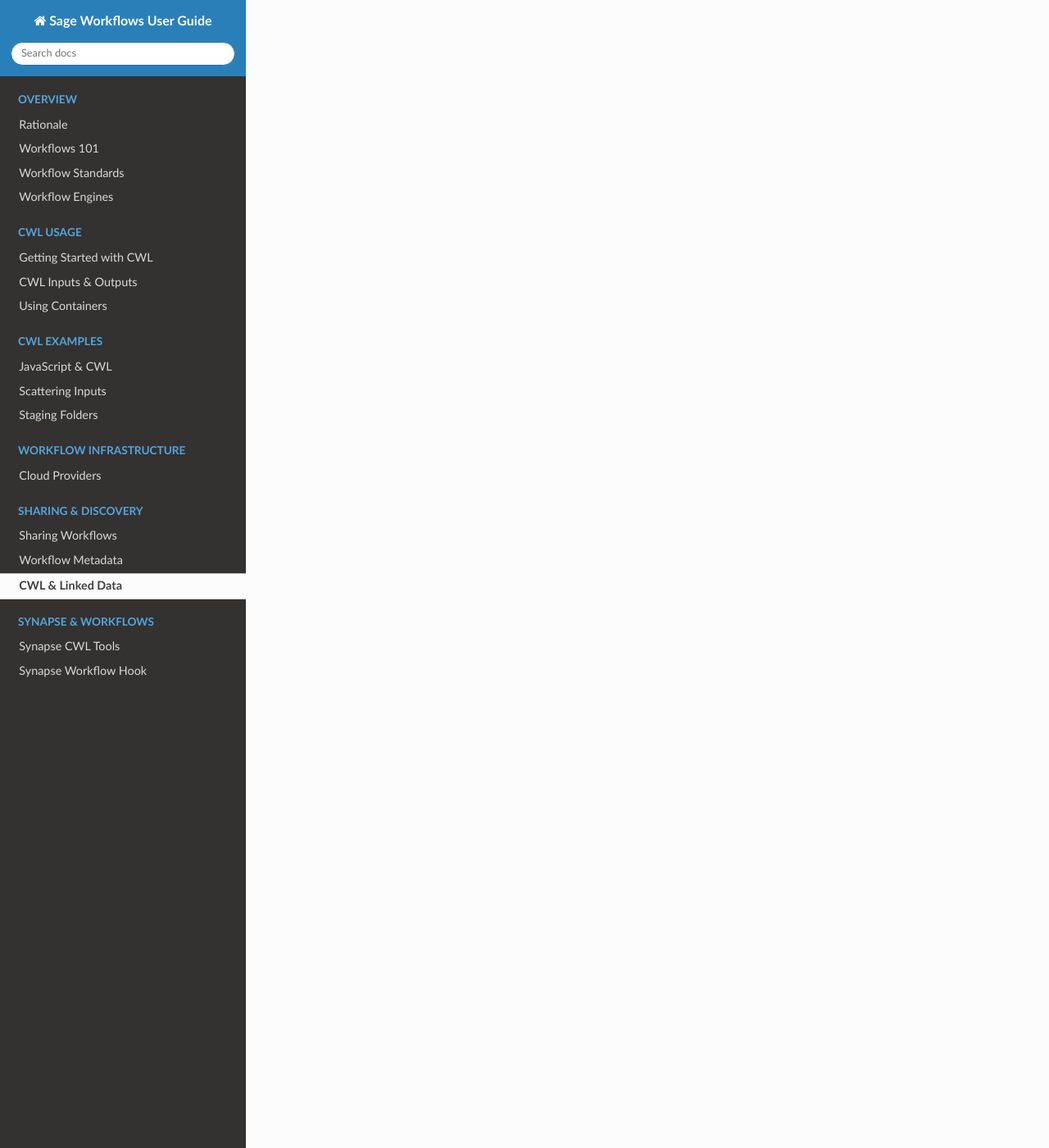
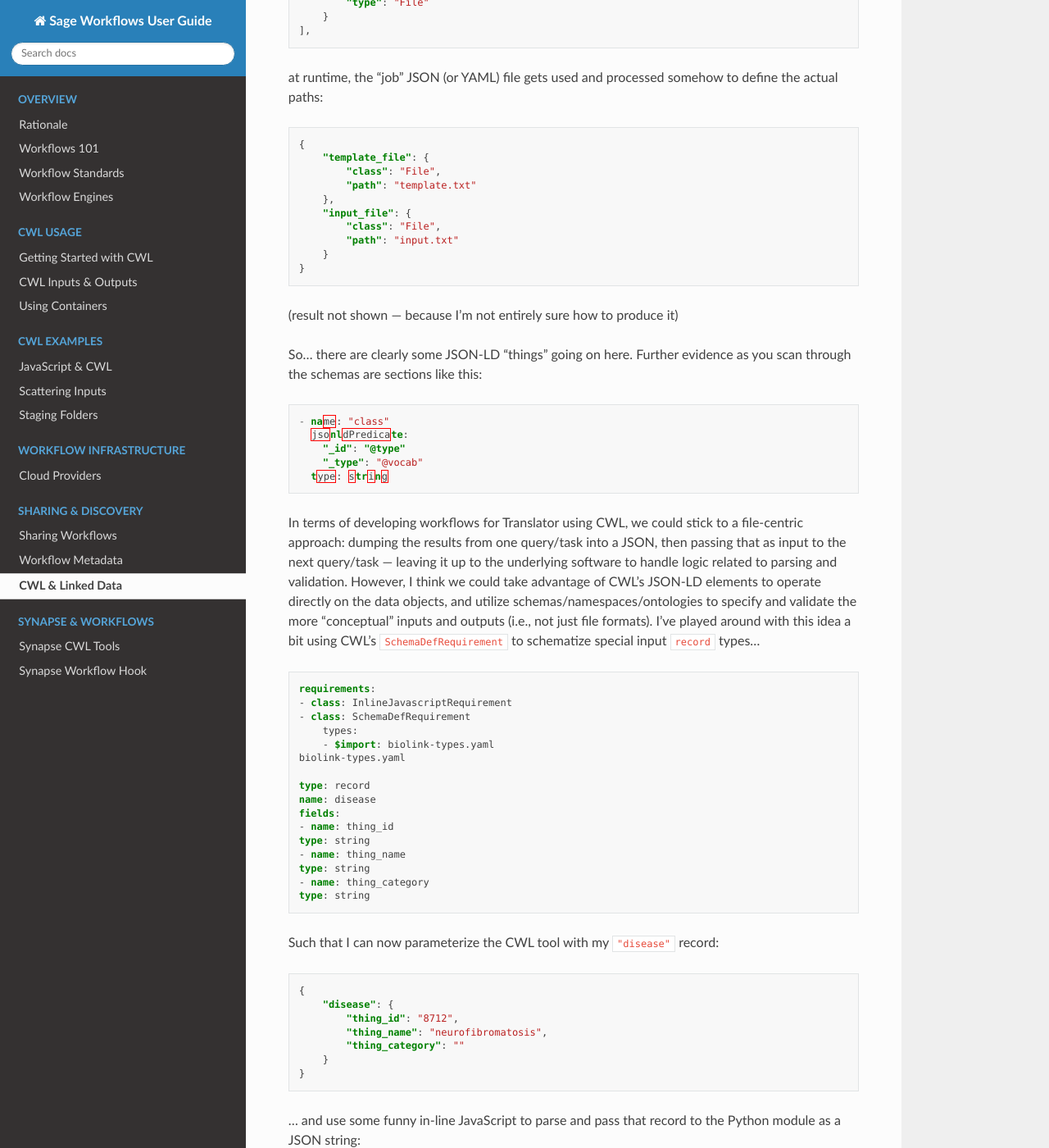
Before and after one commit to Sage-Bionetworks/sage-workflows-sandbox, a Sphinx documentation site: the page built from docs/sharing_discovery/cwl-and-linked-data.rst, in a window 1280 px wide and 1400 px high, scrolled down 1689 px. Shown: the whole window at 82% size. Built offline with Sphinx 7.4.7 and the Read the Docs theme 2.0.0, drawn with Linux system fonts in a browser that asks for light colours; some of the changed text lies outside the part shown.

Commit message:
add notes on CWL and linked data

```diff
--- a/docs/sharing_discovery/cwl-and-linked-data.rst
+++ b/docs/sharing_discovery/cwl-and-linked-data.rst
@@ -3,3 +3,158 @@
 
 .. meta::
     :description lang=en: CWL's connection to linked data, JSON-LD, and the semantic web.
+
+
+Below is a somewhat verbose story/explanation of the connection between CWL and linked data.
+
+- `SALAD <https://www.commonwl.org/v1.0/SchemaSalad.html>`_ is a schema language for linked data, co-developed by developers of JSON-LD and Apache Avro
+- the **Common Workflow Language (CWL)** is more of a standard/specification than a programming language or DSL, according to Michael Crusoe, Peter Amstutz, et al.
+- when you poke around the CWL GitHub repo long enough, you come across files like `CommandLineTool.yml <https://github.com/common-workflow-language/common-workflow-language/blob/master/v1.0/CommandLineTool.yml>`_ and `Workflow.yml <Workflow.yml>`_
+    - when building tools and workflows, these are the primary “classes” of descriptor files (documents) that one would write, typically with a ``.cwl`` extension
+    - as far as I can tell the ``.yml`` files represent the corresponding schema for each class, based on SALAD
+
+
+The link between CWL and JSON-LD isn’t obvious at first, because a .cwl descriptor is typically more YAML-like in structure; however, a few things happen when a CWL file is preprocessed before execution (you can test this with the ``cwltool --print-pre my_tool-or-workflow.cwl`` command):
+
+- the output is clearly JSON, not YAML
+- namespaces and references get expanded:
+
+.. code-block:: yaml
+
+    $namespaces:
+    dct: http://purl.org/dc/terms/
+    foaf: http://xmlns.com/foaf/0.1/
+
+    dct:creator:
+    "@id": "http://orcid.org/0000-0001-9758-0176"
+    foaf:name: James Eddy
+    foaf:mbox: "mailto:james.a.eddy@gmail.com"
+
+becomes…
+
+.. code-block:: json
+
+    {
+        "$namespaces": {
+            "dct": "http://purl.org/dc/terms/",
+            "foaf": "http://xmlns.com/foaf/0.1/"
+        },
+        "http://purl.org/dc/terms/creator": {
+            "@id": "http://orcid.org/0000-0001-9758-0176",
+            "http://xmlns.com/foaf/0.1/mbox": "mailto:james.a.eddy@gmail.com",
+            "http://xmlns.com/foaf/0.1/name": "James Eddy"
+        },
+
+        ...
+
+paths get resolved (ish):
+
+.. code-block:: yaml
+
+    inputs:
+    template_file:
+        type: File
+        inputBinding:
+        position: 1
+
+    input_file:
+        type: File
+        inputBinding:
+        position: 2
+
+becomes…
+
+.. code-block:: json
+
+    "inputs": [
+        {
+            "id": "file:///Users/jaeddy/code/github/containers/dockstore-workflow-helloworld/dockstore-tool-helloworld.cwl#input_file",
+            "inputBinding": {
+                "position": 2
+            },
+            "type": "File"
+        },
+        {
+            "id": "file:///Users/jaeddy/code/github/containers/dockstore-workflow-helloworld/dockstore-tool-helloworld.cwl#template_file",
+            "inputBinding": {
+                "position": 1
+            },
+            "type": "File"
+        }
+    ],
+
+at runtime, the “job” JSON (or YAML) file gets used and processed somehow to define the actual paths:
+
+.. code-block:: json
+
+    {
+        "template_file": {
+            "class": "File",
+            "path": "template.txt"
+        },
+        "input_file": {
+            "class": "File",
+            "path": "input.txt"
+        }
+    }
+
+(result not shown — because I’m not entirely sure how to produce it)
+
+So… there are clearly some JSON-LD “things” going on here. Further evidence as you scan through the schemas are sections like this:
+
+.. code-block:: json
+
+    - name: "class"
+      jsonldPredicate:
+        "_id": "@type"
+        "_type": "@vocab"
+      type: string
+
+In terms of developing workflows for Translator using CWL, we could stick to a file-centric approach: dumping the results from one query/task into a JSON, then passing that as input to the next query/task — leaving it up to the underlying software to handle logic related to parsing and validation. However, I think we could take advantage of CWL’s JSON-LD elements to operate directly on the data objects, and utilize schemas/namespaces/ontologies to specify and validate the more “conceptual” inputs and outputs (i.e., not just file formats). I’ve played around with this idea a bit using CWL’s ``SchemaDefRequirement`` to schematize special input ``record`` types…
+
+.. code-block:: yaml
+
+    requirements:
+    - class: InlineJavascriptRequirement
+    - class: SchemaDefRequirement
+        types:
+        - $import: biolink-types.yaml
+    biolink-types.yaml
+
+    type: record
+    name: disease
+    fields:
+    - name: thing_id
+    type: string
+    - name: thing_name
+    type: string
+    - name: thing_category
+    type: string
+
+Such that I can now parameterize the CWL tool with my ``"disease"`` record:
+
+.. code-block:: json
+
+    {
+        "disease": {
+            "thing_id": "8712",
+            "thing_name": "neurofibromatosis",
+            "thing_category": ""
+        }
+    }
+
+... and use some funny in-line JavaScript to parse and pass that record to the Python module as a JSON string:
+
+.. code-block:: yaml
+
+    inputs:
+    - id: disease
+        label: Disease
+        type: biolink-types.yaml#disease
+        inputBinding:
+        position: 1
+        valueFrom: $(JSON.stringify(inputs.disease))
+
+This would hopefully allow me to take advantage of a CWL executor’s built-in features for validating parameters, such that I’d get an error or warning if my ``"disease"`` didn’t conform to specs. It’d also be nice if we could verify that identifiers and other values map to allowable vocabularies, based on the BioLink model.
+
+This is where I get a bit lost/stuck, and haven’t quite been able to wrap my head around the details or mechanics...
```
